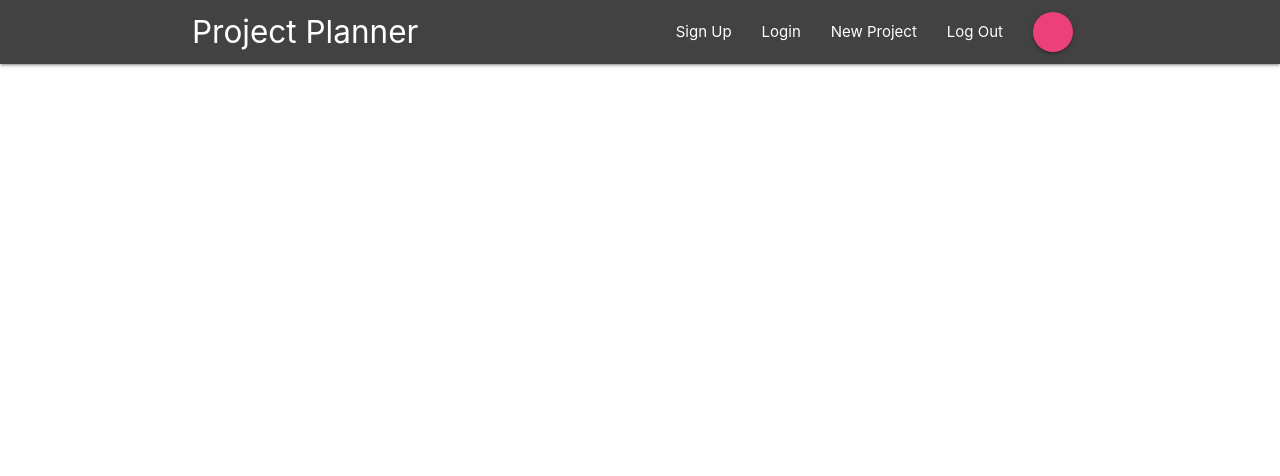
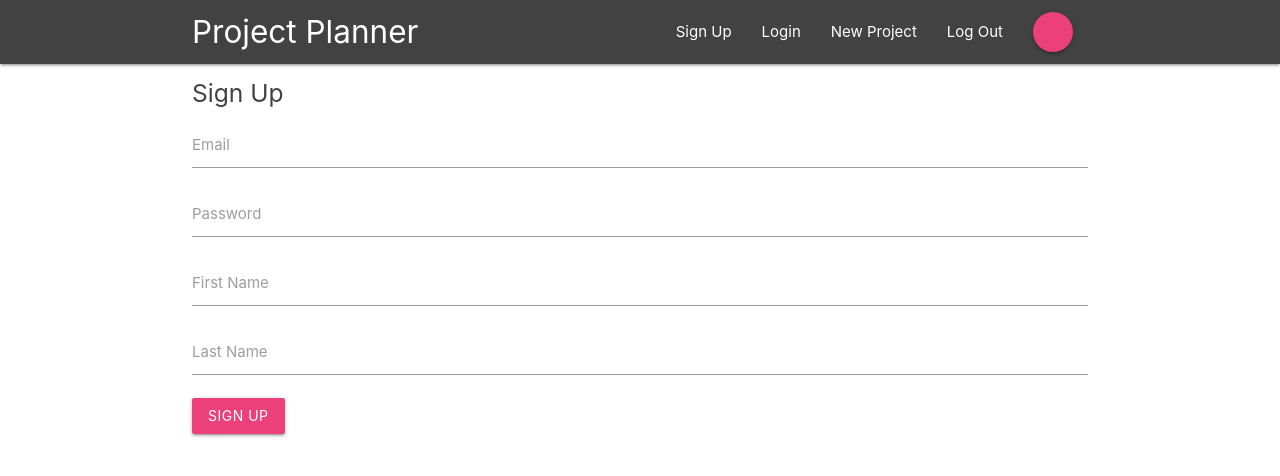
Before and after one commit to leroyzhao/firebase-app, a React (Create React App) app: page /signup in a window 1280 px wide. Shown: the top 476 px of the page. Built offline with nearby package versions, Linux system fonts and the light colour scheme.

Commit message:
added SignIn and SignUp pages

```diff
--- a/public/index.html
+++ b/public/index.html
@@ -41,5 +41,8 @@
       To begin the development, run `npm start` or `yarn start`.
       To create a production bundle, use `npm run build` or `yarn build`.
     -->
+    <!-- Compiled and minified JavaScript -->
+   <script src="https://cdnjs.cloudflare.com/ajax/libs/materialize/1.0.0/js/materialize.min.js"></script>
   </body>
+
 </html>
--- a/src/App.js
+++ b/src/App.js
@@ -3,6 +3,8 @@
 import Navbar from './components/layout/Navbar'
 import Dashboard from './components/dashboard/Dashboard'
 import ProjectDetails from './components/project/ProjectDetails'
+import SignIn from './components/auth/SignIn'
+import SignUp from './components/auth/SignUp'
 
 class App extends Component {
   render() {
@@ -13,6 +15,8 @@
           <Switch>
             <Route exact path='/' component={Dashboard} />
             <Route path='/project/:id' component={ProjectDetails} />
+            <Route path='/signin' component={SignIn} />
+            <Route path='/signup' component={SignUp} />
           </Switch>
         </div>
       </BrowserRouter>
--- a/src/components/auth/SignIn.js
+++ b/src/components/auth/SignIn.js
@@ -0,0 +1,40 @@
+import React from 'react'
+
+class SignIn extends React.Component {
+  state = {
+    email: '',
+    password: ''
+  }
+  handleChange = (e) => {
+    this.setState({
+      [e.target.id]: e.target.value
+    })
+  }
+  handleSubmit = (e) => {
+    e.preventDefault()
+    console.log(this.state)
+  }
+
+  render() {
+    return (
+      <div className="container">
+        <form onSubmit={this.handleSubmit} className="white">
+          <h5 className="grey-text text-darken-3">Sign In</h5>
+          <div className="input-field">
+            <label htmlFor="email">Email</label>
+            <input type="email" id="email" onChange={this.handleChange}/>
+          </div>
+          <div className="input-field">
+            <label htmlFor="password">Password</label>
+            <input type="password" id="password" onChange={this.handleChange}/>
+          </div>
+          <div className="input-field">
+            <button className="btn pink lighten-1 z-depth-1">Login</button>
+          </div>
+        </form>
+      </div>
+    )
+  }
+}
+
+export default SignIn
--- a/src/components/auth/SignUp.js
+++ b/src/components/auth/SignUp.js
@@ -0,0 +1,50 @@
+import React from 'react'
+
+class SignUp extends React.Component {
+  state = {
+    email: '',
+    password: '',
+    firstName: '',
+    lastName: ''
+  }
+  handleChange = (e) => {
+    this.setState({
+      [e.target.id]: e.target.value
+    })
+  }
+  handleSubmit = (e) => {
+    e.preventDefault()
+    console.log(this.state)
+  }
+
+  render() {
+    return (
+      <div className="container">
+        <form onSubmit={this.handleSubmit} className="white">
+          <h5 className="grey-text text-darken-3">Sign Up</h5>
+          <div className="input-field">
+            <label htmlFor="email">Email</label>
+            <input type="email" id="email" onChange={this.handleChange}/>
+          </div>
+          <div className="input-field">
+            <label htmlFor="password">Password</label>
+            <input type="password" id="password" onChange={this.handleChange}/>
+          </div>
+          <div className="input-field">
+            <label htmlFor="firstName">First Name</label>
+            <input type="text" id="firstName" onChange={this.handleChange}/>
+          </div>
+          <div className="input-field">
+            <label htmlFor="lastName">Last Name</label>
+            <input type="text" id="lastName" onChange={this.handleChange}/>
+          </div>
+          <div className="input-field">
+            <button className="btn pink lighten-1 z-depth-1">Sign Up</button>
+          </div>
+        </form>
+      </div>
+    )
+  }
+}
+
+export default SignUp
```
